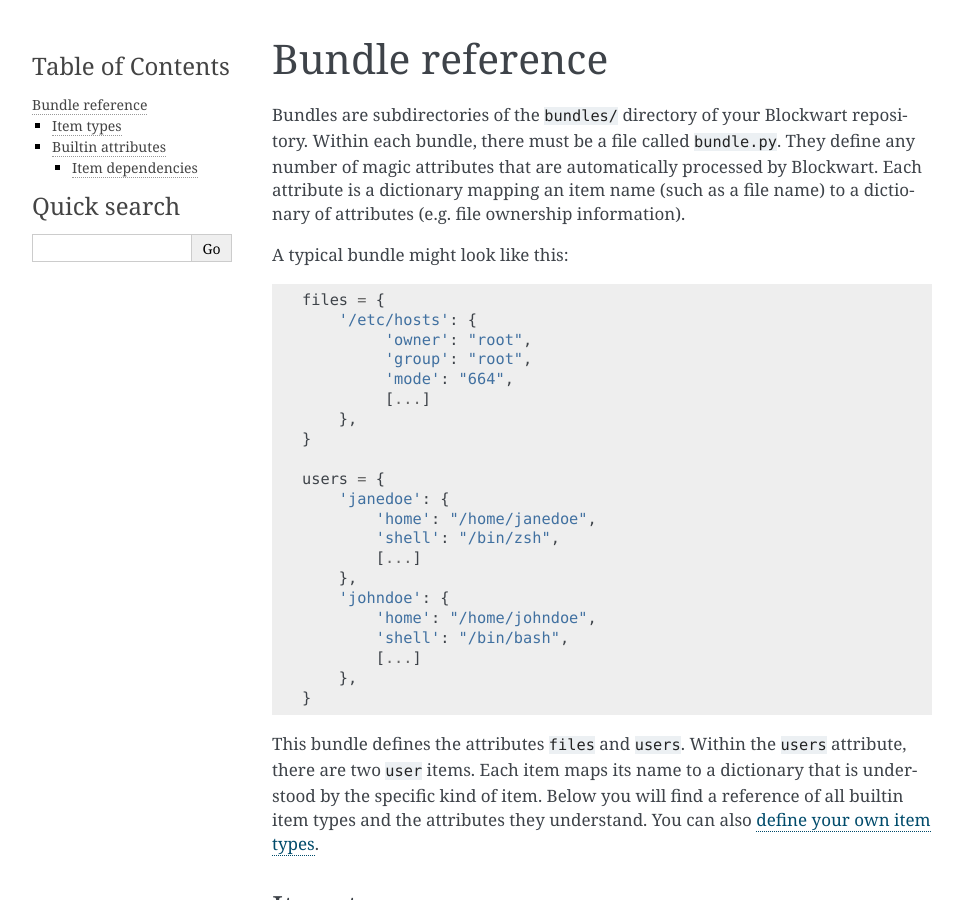
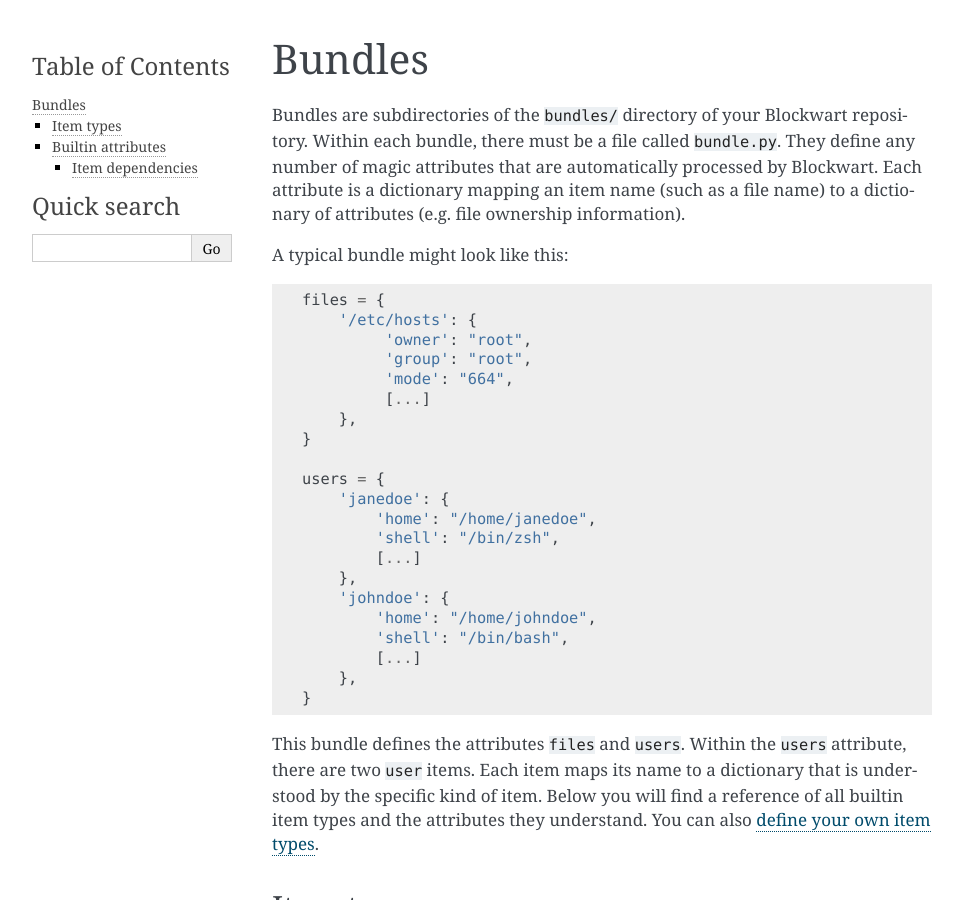
Before and after one commit to bundlewrap/bundlewrap, a Sphinx documentation site: the page built from doc/bundles.rst, in a window 1280 px wide and 900 px high. Shown: the whole window, without its empty margins (148-1111 px from the left). Built offline with Sphinx 7.4.7, drawn with Linux system fonts in a browser that asks for light colours.

Commit message:
shorter page titles

```diff
--- a/doc/bundles.rst
+++ b/doc/bundles.rst
@@ -1,8 +1,8 @@
 .. _bundles:
 
-================
-Bundle reference
-================
+=======
+Bundles
+=======
 
 .. toctree::
     :hidden:
--- a/doc/dev_item.rst
+++ b/doc/dev_item.rst
@@ -1,8 +1,8 @@
 .. _dev_item:
 
-============================
-Creating your own item types
-============================
+=================
+Custom item types
+=================
 
 .. toctree::
 
--- a/doc/groups.py.rst
+++ b/doc/groups.py.rst
@@ -1,8 +1,8 @@
 .. _groupspy:
 
-###################
-groups.py reference
-###################
+#########
+groups.py
+#########
 
 .. toctree::
     :hidden:
--- a/doc/nodes.py.rst
+++ b/doc/nodes.py.rst
@@ -1,8 +1,8 @@
 .. _nodespy:
 
-##################
-nodes.py reference
-##################
+########
+nodes.py
+########
 
 .. toctree::
     :hidden:
```
